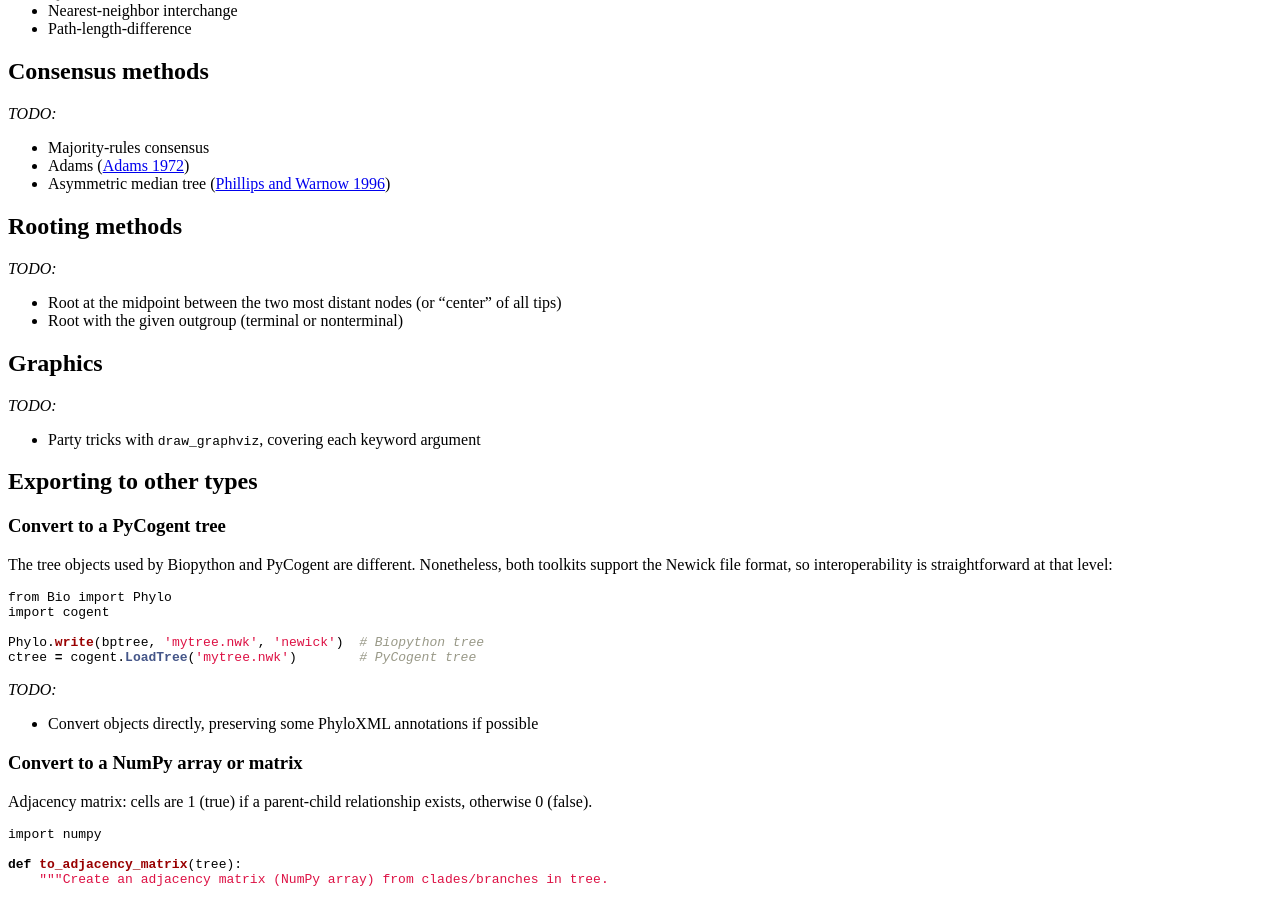
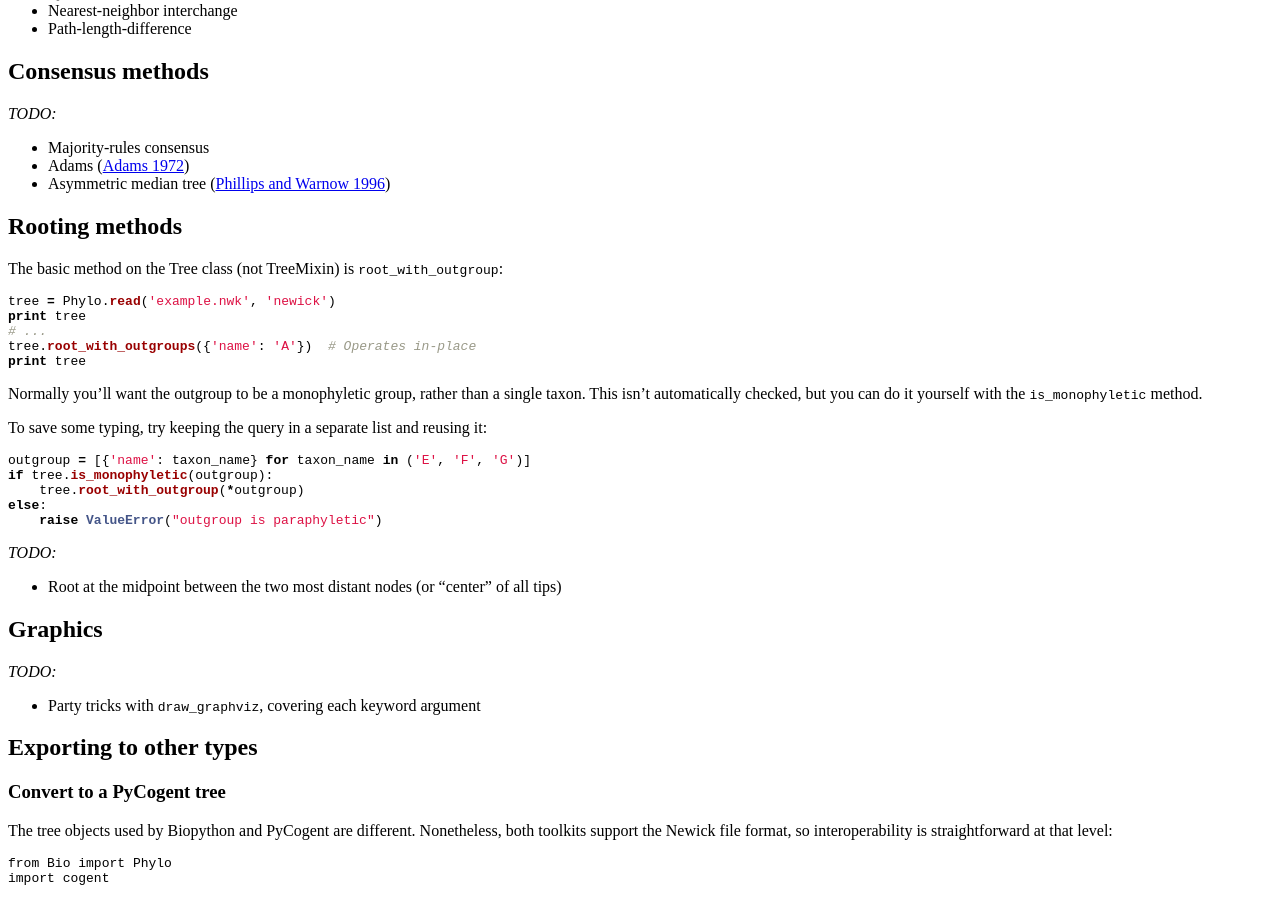
Before and after one commit to biopython/biopython.github.io, a Jekyll site: the page built from wiki/Phylo_cookbook.md, in a window 1280 px wide and 900 px high, scrolled down 1384 px. Built offline with Jekyll 4.4.1, drawn with Linux system fonts in a browser that asks for light colours.

Commit message:
/* Rooting methods */ Describe root_with_outgroup

````diff
--- a/wiki/Phylo_cookbook.md
+++ b/wiki/Phylo_cookbook.md
@@ -124,11 +124,36 @@ Consensus methods
 Rooting methods
 ---------------
 
+The basic method on the Tree class (not TreeMixin) is
+`root_with_outgroup`:
+
+``` python
+tree = Phylo.read('example.nwk', 'newick')
+print tree
+# ...
+tree.root_with_outgroups({'name': 'A'})  # Operates in-place
+print tree
+```
+
+Normally you'll want the outgroup to be a monophyletic group, rather
+than a single taxon. This isn't automatically checked, but you can do it
+yourself with the `is_monophyletic` method.
+
+To save some typing, try keeping the query in a separate list and
+reusing it:
+
+``` python
+outgroup = [{'name': taxon_name} for taxon_name in ('E', 'F', 'G')]
+if tree.is_monophyletic(outgroup):
+    tree.root_with_outgroup(*outgroup)
+else:
+    raise ValueError("outgroup is paraphyletic")
+```
+
 *TODO:*
 
 -   Root at the midpoint between the two most distant nodes (or "center"
     of all tips)
--   Root with the given outgroup (terminal or nonterminal)
 
 Graphics
 --------
````
Also changed, not shown: 1 other file.
